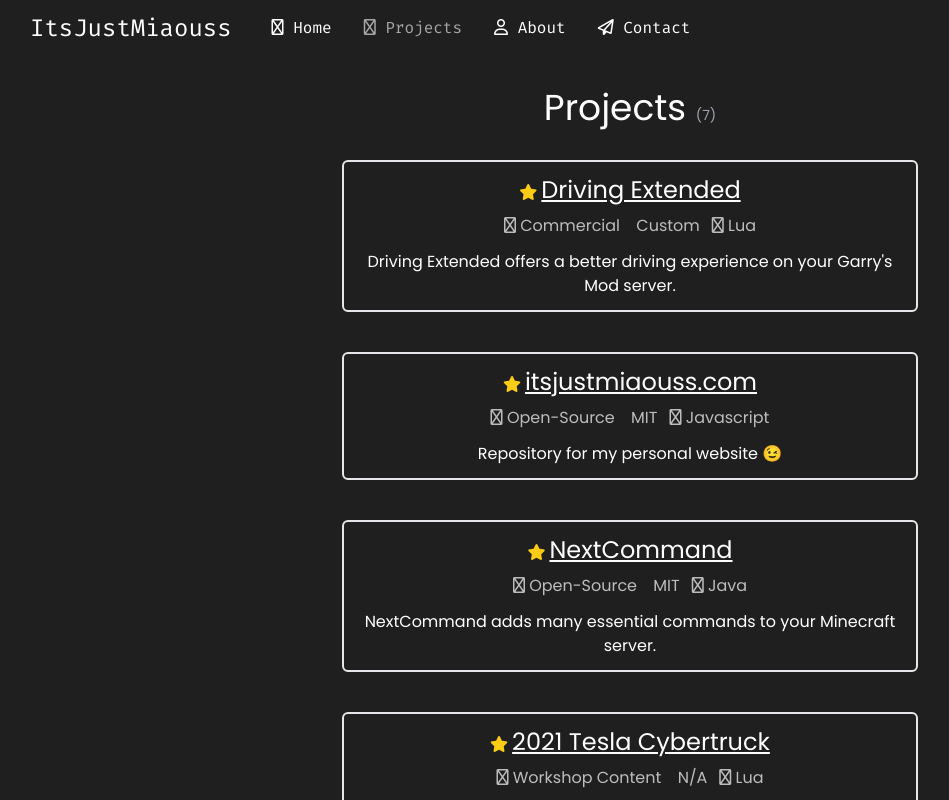
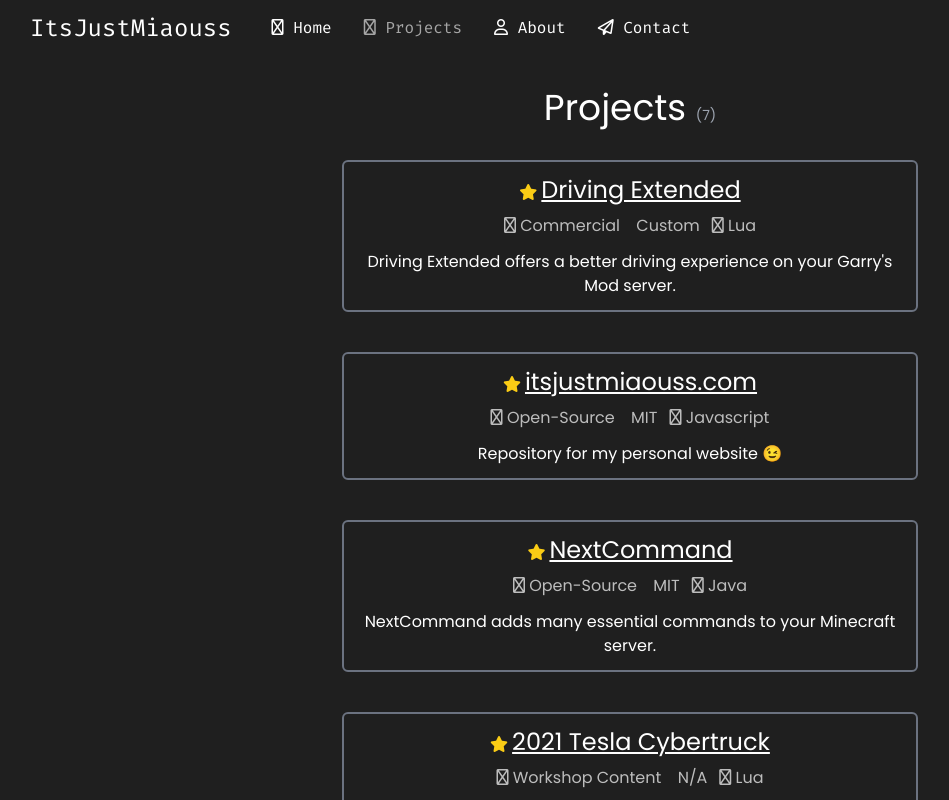
Before and after one commit to ItsJustMiaouss/itsjustmiaouss.com, a Next.js app: page /projects in a window 1280 px wide. Shown: the top 800 px of the page, without its empty margins (10-959 px from the left). Built offline with nearby package versions, Linux system fonts and the light colour scheme; some icons are missing.

Commit message:
style: fix border color

```diff
--- a/pages/projects.js
+++ b/pages/projects.js
@@ -16,7 +16,7 @@
               {projects.map(project => (
                 <div
                   key={project.name}
-                  className="rounded-md border-2 border-opacity-30 max-w-xl m-auto p-3">
+                  className="rounded-md border-2 border-gray-500 max-w-xl m-auto p-3">
                   {/* Favourite */}
                   {project.favourite && (
                     <i className="fas fa-star text-yellow-400 mr-1"></i>
```
